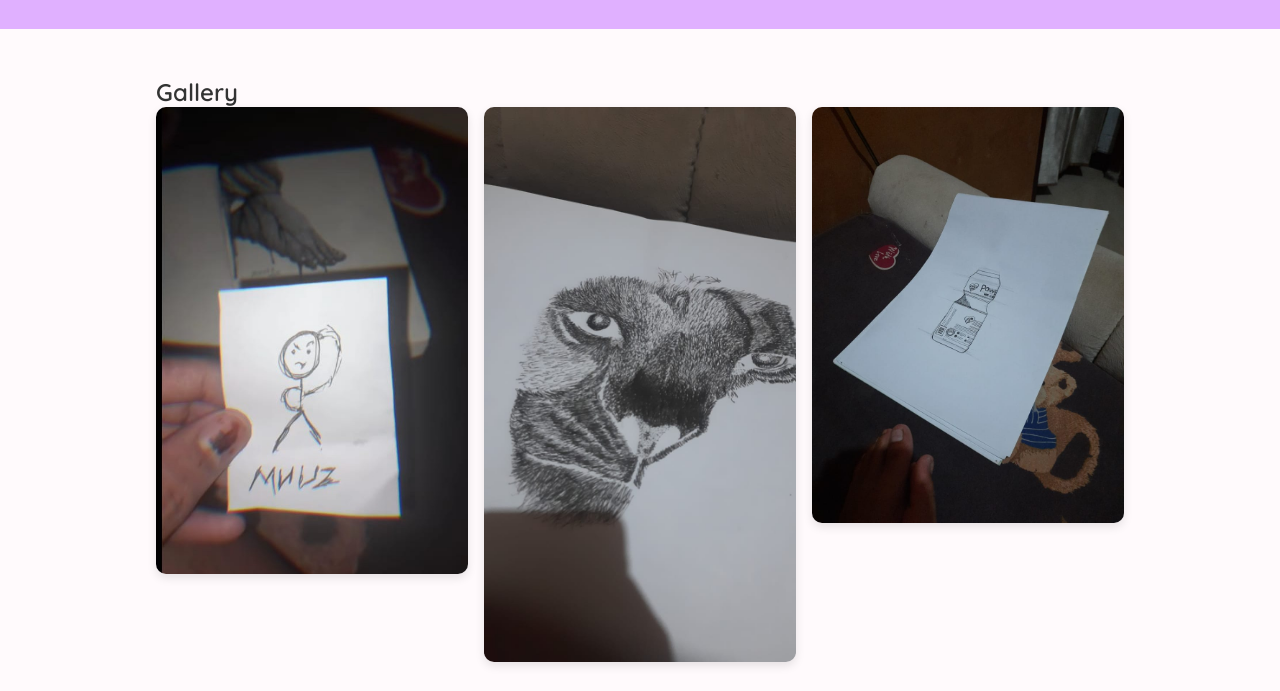
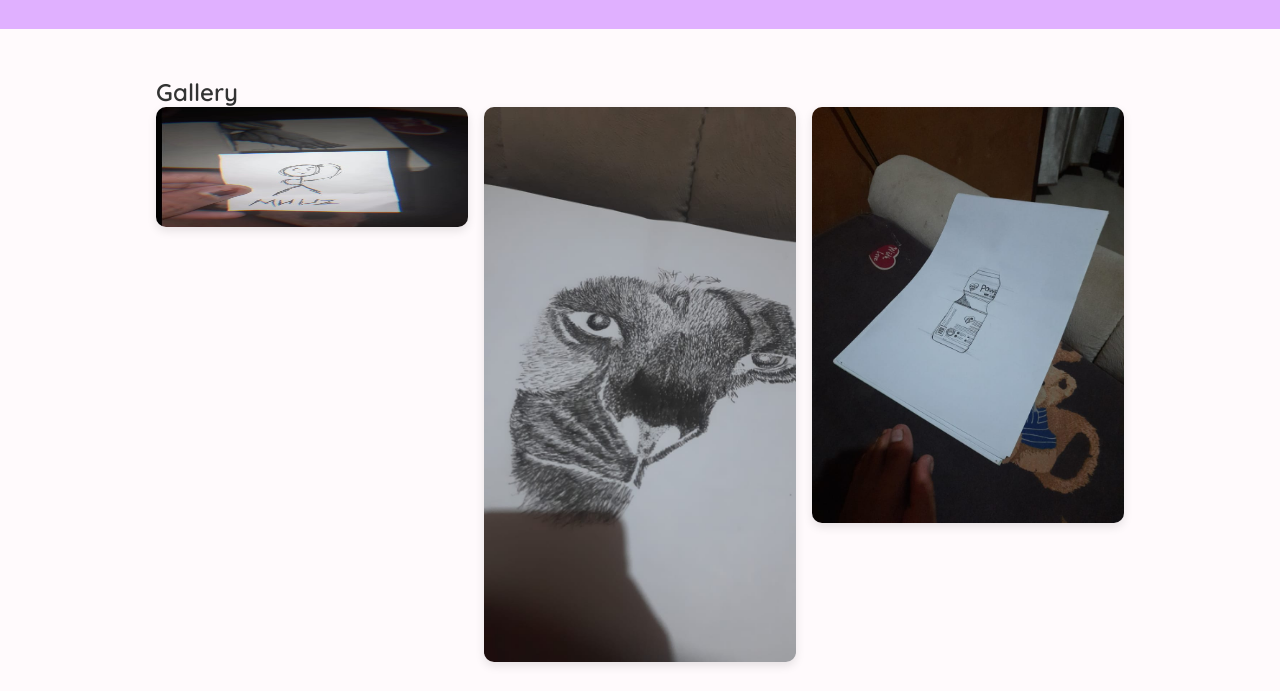
Before and after one commit to muuzx/Opencommision.github.io, a plain HTML site: page Index.html in a window 1280 px wide. Shown: the part 109-800 px from the top of the page. Drawn offline with Linux system fonts and the light colour scheme.

Commit message:
Update Index.html

```diff
--- a/Index.html
+++ b/Index.html
@@ -58,7 +58,7 @@
   <section id="gallery">
     <h2>Gallery</h2>
     <div class="gallery-grid">
-      <img src="art1.jpg" alt="Artwork 1">
+      <img src="art1.jpg" alt="Artwork 1" width="120" height="120">
       <img src="art2.jpg" alt="Artwork 2">
       <img src="art3.jpg" alt="Artwork 3">
     </div>
```
